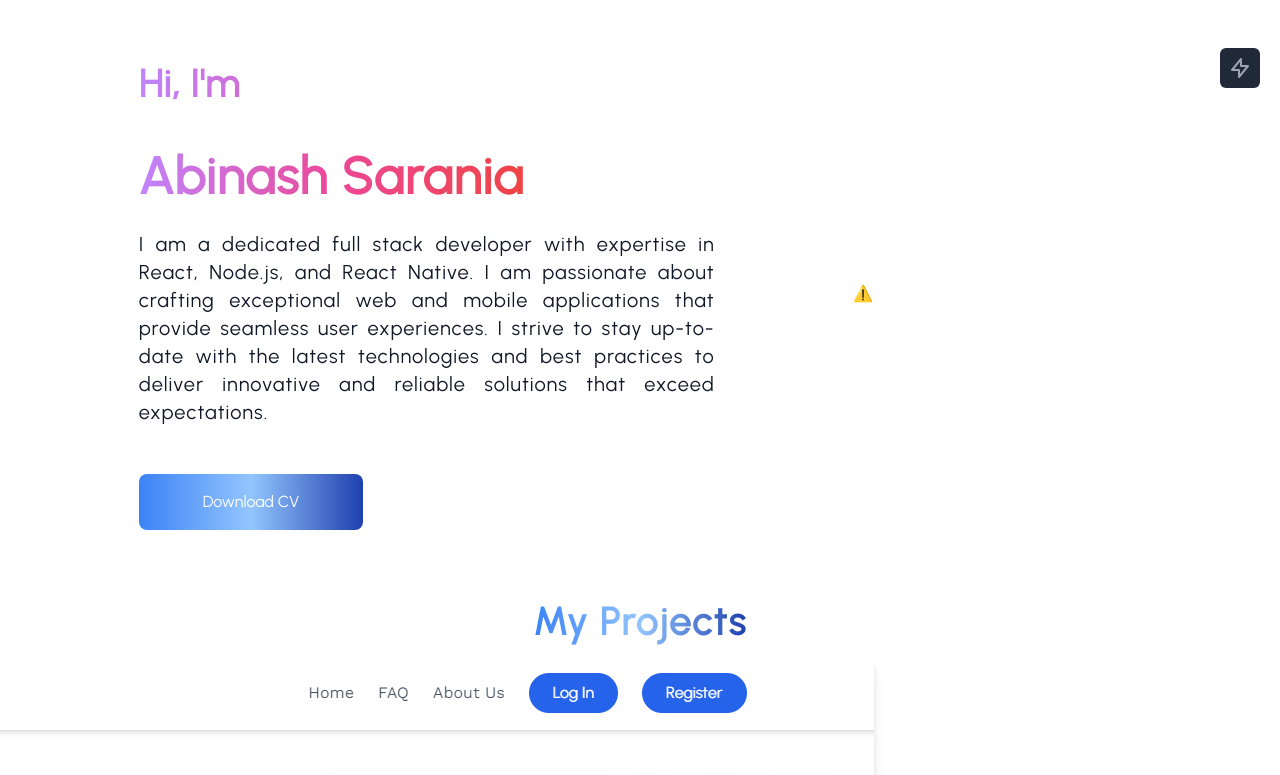
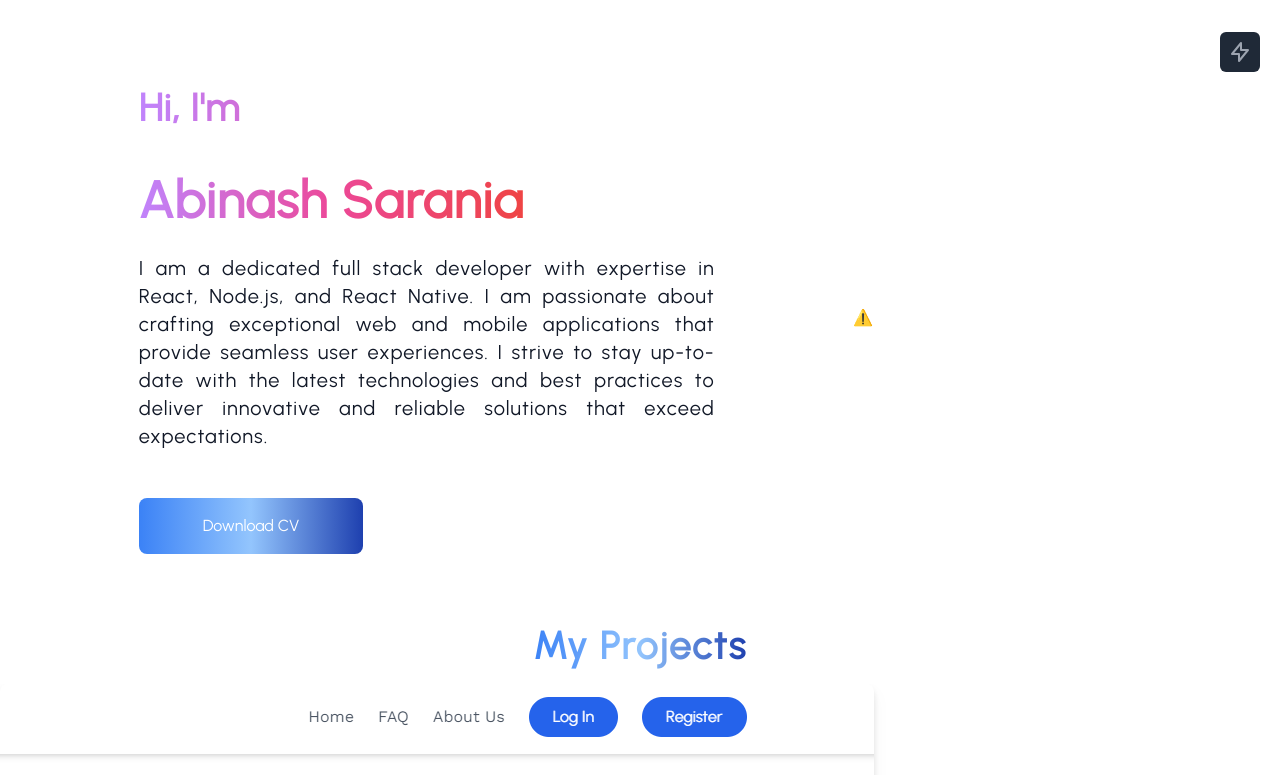
Before and after one commit to AbinashSarania/portfolio_main, a React (Create React App) app: page / in a window 1280 px wide. Shown: the top 775 px of the page. Built offline with nearby package versions, Linux system fonts and the light colour scheme; no server answers.

Commit message:
Update Home.js

```diff
--- a/src/components/Home.js
+++ b/src/components/Home.js
@@ -24,9 +24,9 @@ const Hero = () => {
     <div>
 
       <div className={` flex-col mx-auto items-center overflow-x:hidden ${isDarkMode ? 'bg-black text-white' : 'bg-white text-gray-900'}`} style={{ overflowX: 'hidden' }}>
-        <header className=" pt-6 fixed right-5">
+        <header className=" pt-6 ">
 
-          <div className=" fixed right-5 pt-6 ">
+          <div className=" fixed right-5 pt-2 ">
 
             <button
               type="button"
```
